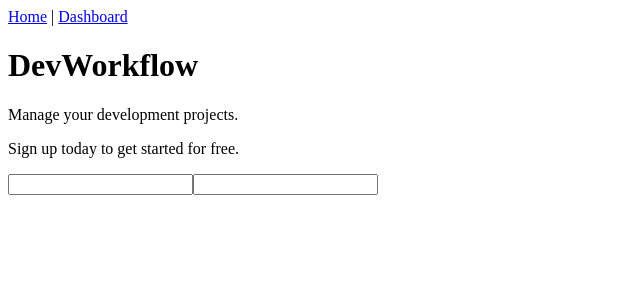
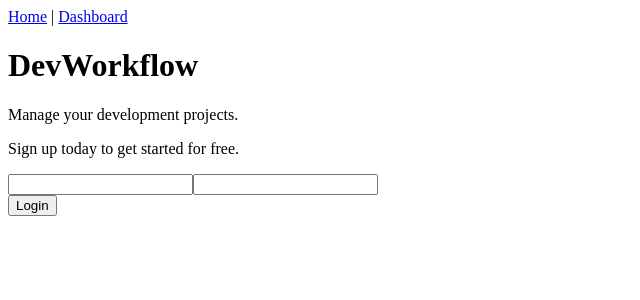
Before and after one commit to ShawKai91/vue-workflow-faf, a Vue app: page /dashboard in a window 1280 px wide. Shown: the top 300 px of the page, without its empty margins (0-640 px from the left). Built offline with nearby package versions, Linux system fonts and the light colour scheme.

Commit message:
B_06_vue-emit

```diff
--- /dev/null
+++ b/src/components/auth/Login.vue
@@ -0,0 +1,30 @@
+<template>
+  <div>
+    <form>
+      <input type="text" v-model="email">
+      <input type="password" v-model="password">
+    </form>
+
+    <button @click.prevent="updateLoginDetails">Login</button>
+  </div>
+</template>
+
+<script>
+export default {
+  name: 'Login',
+  data() {
+    return {
+      email: '',
+      password: ''
+    }
+  },
+  methods: {
+    updateLoginDetails() {
+      this.$emit('update', this.email);
+    }
+  }
+}
+</script>
+
+<style scoped>
+</style>
--- a/src/views/Dashboard.vue
+++ b/src/views/Dashboard.vue
@@ -1,18 +1,13 @@
 <template>
   <div>
     <HomepageContent :subtitle="subtitleContent" :marketingMessage="marketingMessage" />
-
-    <div>
-      <form>
-        <input type="text" v-model="email">
-        <input type="password" v-model="password">
-      </form>
-    </div>
+    <Login @update="handleLoginUpdate" />
   </div>
 </template>
 
 <script>
 import HomepageContent from '@/components/content/HomepageContent';
+import Login from '@/components/auth/Login';
 
 export default {
   name: 'Dashboard',
@@ -25,7 +20,13 @@ export default {
     }
   },
   components: {
-    HomepageContent
+    HomepageContent,
+    Login
+  },
+  methods: {
+    handleLoginUpdate(data) {
+      console.log("dashboard login data", data);
+    }
   }
 }
 </script>
```
